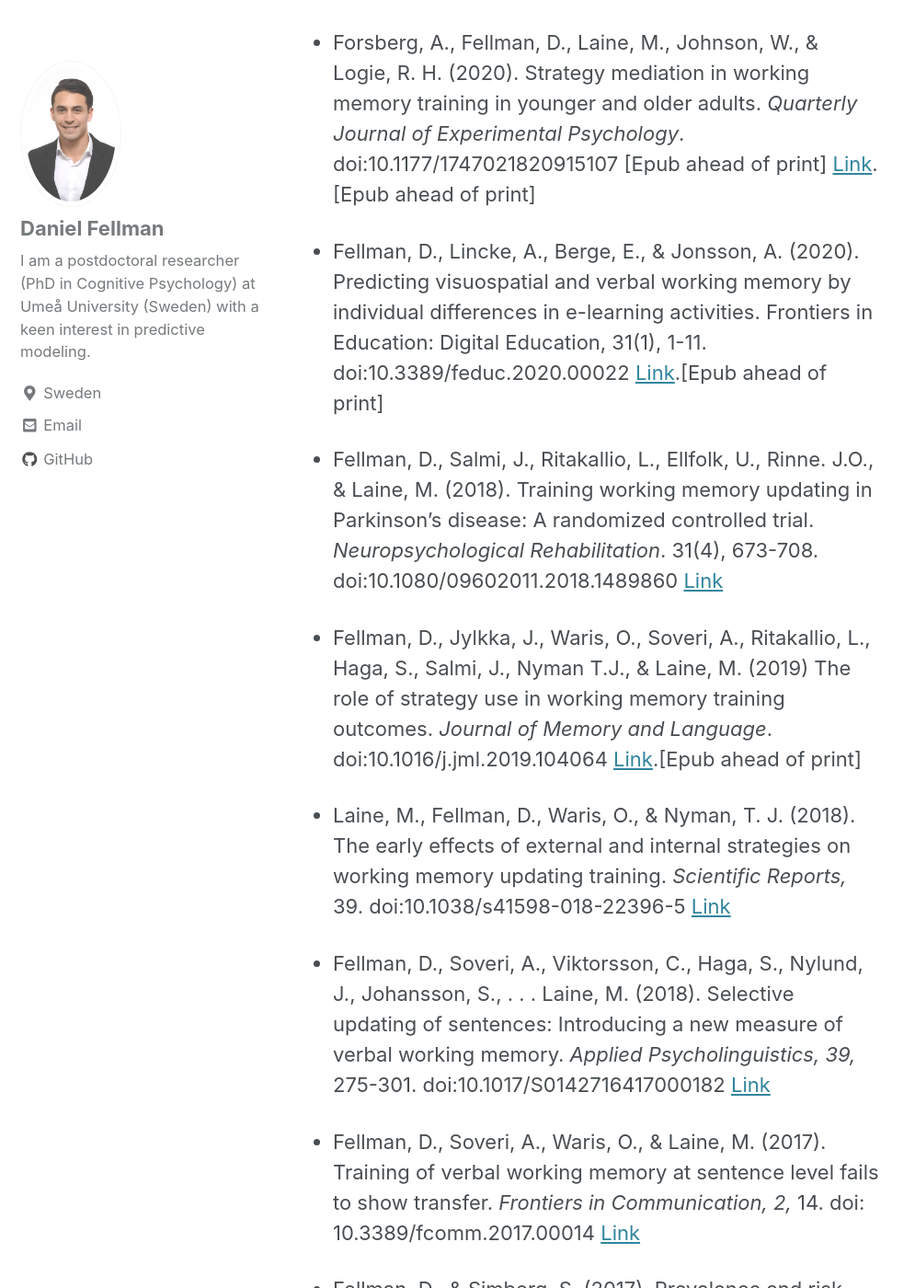
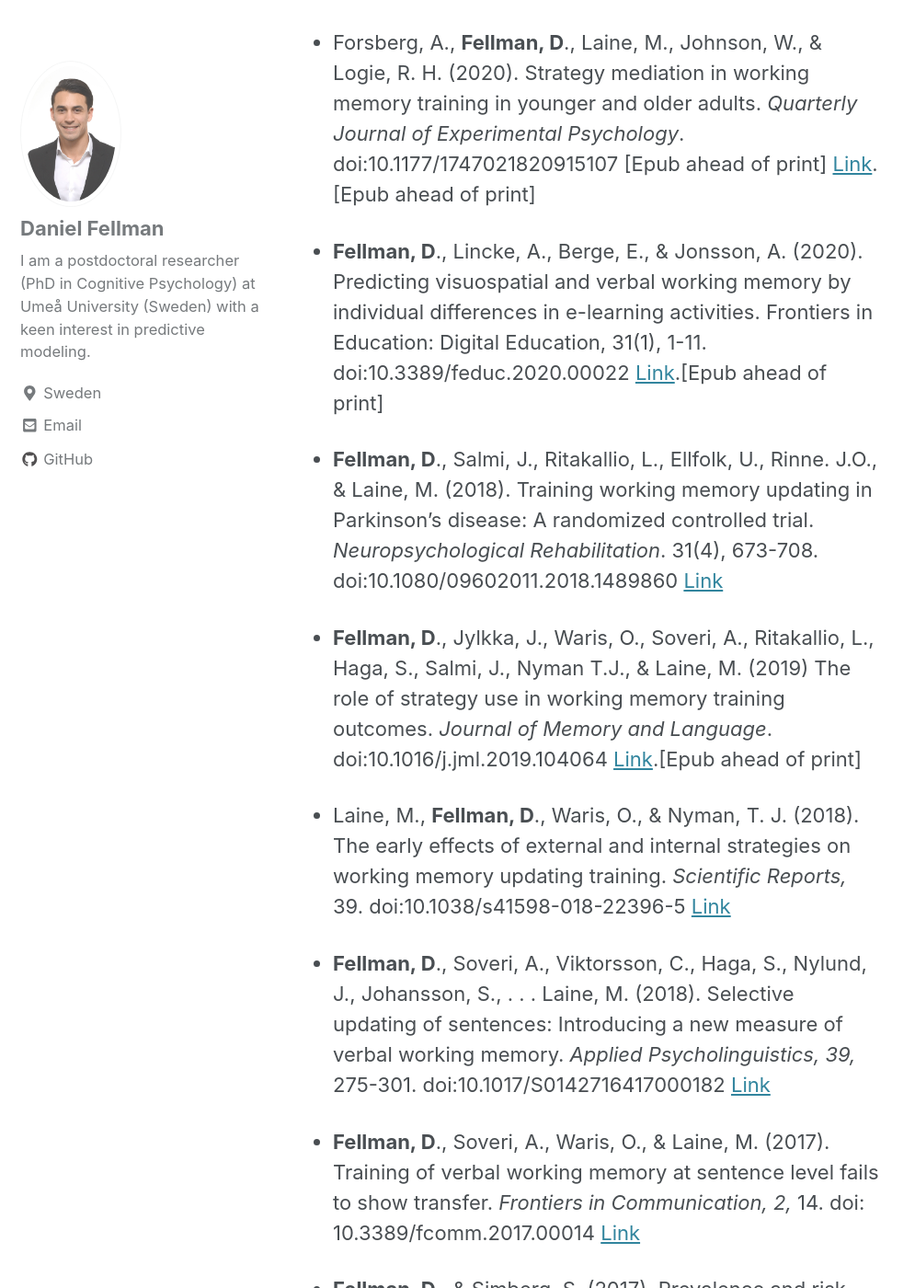
Before and after one commit to danielfellman/danielfellman.github.io, a Jekyll site: the page built from _pages/publications.md, in a window 1280 px wide and 1400 px high, scrolled down 364 px. Shown: the whole window at 92% size, without its empty margins (0-995 px from the left). Built offline with Jekyll 4.4.1, drawn with Linux system fonts in a browser that asks for light colours; cached includes are drawn as plain includes; nearby versions of some CDN libraries; some of the changed text lies outside the part shown.

Commit message:
Update publications.md

```diff
--- a/_pages/publications.md
+++ b/_pages/publications.md
@@ -5,21 +5,21 @@ title: "Publications"
 author_profile: true
 ---
 
-* Lincke, A., Fellman, D., Jansen, M., Milrad, M., Berge. E., & Jonsson, B. (2019). Correlating working memory capacity with learner’s study behavior in a web-based learning platform. *27th International Conference on Computers in Education: Taiwan: Asian-Pacific Society for Computers in Education*.
+* Lincke, A., **Fellman, D**., Jansen, M., Milrad, M., Berge. E., & Jonsson, B. (2019). Correlating working memory capacity with learner’s study behavior in a web-based learning platform. *27th International Conference on Computers in Education: Taiwan: Asian-Pacific Society for Computers in Education*.
 
-* Forsberg, A., Fellman, D., Laine, M., Johnson, W., & Logie, R. H. (2020). Strategy mediation in working memory training in younger and older adults. *Quarterly Journal of Experimental Psychology*. doi:10.1177/1747021820915107 [Epub ahead of print] [Link](https://journals.sagepub.com/doi/abs/10.1177/1747021820915107).[Epub ahead of print]
+* Forsberg, A., **Fellman, D**., Laine, M., Johnson, W., & Logie, R. H. (2020). Strategy mediation in working memory training in younger and older adults. *Quarterly Journal of Experimental Psychology*. doi:10.1177/1747021820915107 [Epub ahead of print] [Link](https://journals.sagepub.com/doi/abs/10.1177/1747021820915107).[Epub ahead of print]
 
-* Fellman, D., Lincke, A., Berge, E., & Jonsson, A. (2020). Predicting visuospatial and verbal working memory by individual differences in e-learning activities. Frontiers in Education: Digital Education, 31(1), 1-11. doi:10.3389/feduc.2020.00022 [Link](https://www.frontiersin.org/articles/10.3389/feduc.2020.00022/full).[Epub ahead of print]
+* **Fellman, D**., Lincke, A., Berge, E., & Jonsson, A. (2020). Predicting visuospatial and verbal working memory by individual differences in e-learning activities. Frontiers in Education: Digital Education, 31(1), 1-11. doi:10.3389/feduc.2020.00022 [Link](https://www.frontiersin.org/articles/10.3389/feduc.2020.00022/full).[Epub ahead of print]
 
-* Fellman, D., Salmi, J., Ritakallio, L., Ellfolk, U., Rinne. J.O., & Laine, M. (2018). Training working memory updating in Parkinson’s disease: A randomized controlled trial. *Neuropsychological Rehabilitation*. 31(4), 673-708. doi:10.1080/09602011.2018.1489860 [Link](https://www.tandfonline.com/doi/abs/10.1080/09602011.2018.1489860)
+* **Fellman, D**., Salmi, J., Ritakallio, L., Ellfolk, U., Rinne. J.O., & Laine, M. (2018). Training working memory updating in Parkinson’s disease: A randomized controlled trial. *Neuropsychological Rehabilitation*. 31(4), 673-708. doi:10.1080/09602011.2018.1489860 [Link](https://www.tandfonline.com/doi/abs/10.1080/09602011.2018.1489860)
 
-* Fellman, D., Jylkka, J., Waris, O., Soveri, A., Ritakallio, L., Haga, S., Salmi, J., Nyman T.J., & Laine, M. (2019) The role of strategy use in working memory training outcomes. *Journal of Memory and Language*. doi:10.1016/j.jml.2019.104064 [Link](https://www.sciencedirect.com/science/article/pii/S0749596X19300968).[Epub ahead of print]
+* **Fellman, D**., Jylkka, J., Waris, O., Soveri, A., Ritakallio, L., Haga, S., Salmi, J., Nyman T.J., & Laine, M. (2019) The role of strategy use in working memory training outcomes. *Journal of Memory and Language*. doi:10.1016/j.jml.2019.104064 [Link](https://www.sciencedirect.com/science/article/pii/S0749596X19300968).[Epub ahead of print]
 
-* Laine, M., Fellman, D., Waris, O., & Nyman, T. J. (2018). The early effects of external and internal strategies on working memory updating training. *Scientific Reports,* 39. doi:10.1038/s41598-018-22396-5 [Link](https://www.nature.com/articles/s41598-018-22396-5)
+* Laine, M., **Fellman, D**., Waris, O., & Nyman, T. J. (2018). The early effects of external and internal strategies on working memory updating training. *Scientific Reports,* 39. doi:10.1038/s41598-018-22396-5 [Link](https://www.nature.com/articles/s41598-018-22396-5)
 
-* Fellman, D., Soveri, A., Viktorsson, C., Haga, S., Nylund, J., Johansson, S., . . . Laine, M. (2018). Selective updating of sentences: Introducing a new measure of verbal working memory. *Applied Psycholinguistics, 39,* 275-301. doi:10.1017/S0142716417000182 [Link](https://www.cambridge.org/core/journals/applied-psycholinguistics/article/selective-updating-of-sentences-introducing-a-new-measure-of-verbal-working-memory/A1B55EB526324DD6D437F41C6DDD566E)
+* **Fellman, D**., Soveri, A., Viktorsson, C., Haga, S., Nylund, J., Johansson, S., . . . Laine, M. (2018). Selective updating of sentences: Introducing a new measure of verbal working memory. *Applied Psycholinguistics, 39,* 275-301. doi:10.1017/S0142716417000182 [Link](https://www.cambridge.org/core/journals/applied-psycholinguistics/article/selective-updating-of-sentences-introducing-a-new-measure-of-verbal-working-memory/A1B55EB526324DD6D437F41C6DDD566E)
 
-*	Fellman, D., Soveri, A., Waris, O., & Laine, M. (2017). Training of verbal working memory at sentence level fails to show transfer. *Frontiers in Communication, 2,* 14.
+*	**Fellman, D**., Soveri, A., Waris, O., & Laine, M. (2017). Training of verbal working memory at sentence level fails to show transfer. *Frontiers in Communication, 2,* 14.
 doi: 10.3389/fcomm.2017.00014 [Link](https://www.frontiersin.org/articles/10.3389/fcomm.2017.00014/full)
 
-* Fellman, D., & Simberg, S. (2017). Prevalence and risk factors for voice problems among soccer coaches. *Journal of Voice, 31(1),* 121. e9-121. e15. doi:10.1016/j.jvoice.2016.02.003 [Link](https://www.sciencedirect.com/science/article/pii/S0892199716000321)
+* **Fellman, D**., & Simberg, S. (2017). Prevalence and risk factors for voice problems among soccer coaches. *Journal of Voice, 31(1),* 121. e9-121. e15. doi:10.1016/j.jvoice.2016.02.003 [Link](https://www.sciencedirect.com/science/article/pii/S0892199716000321)
```
